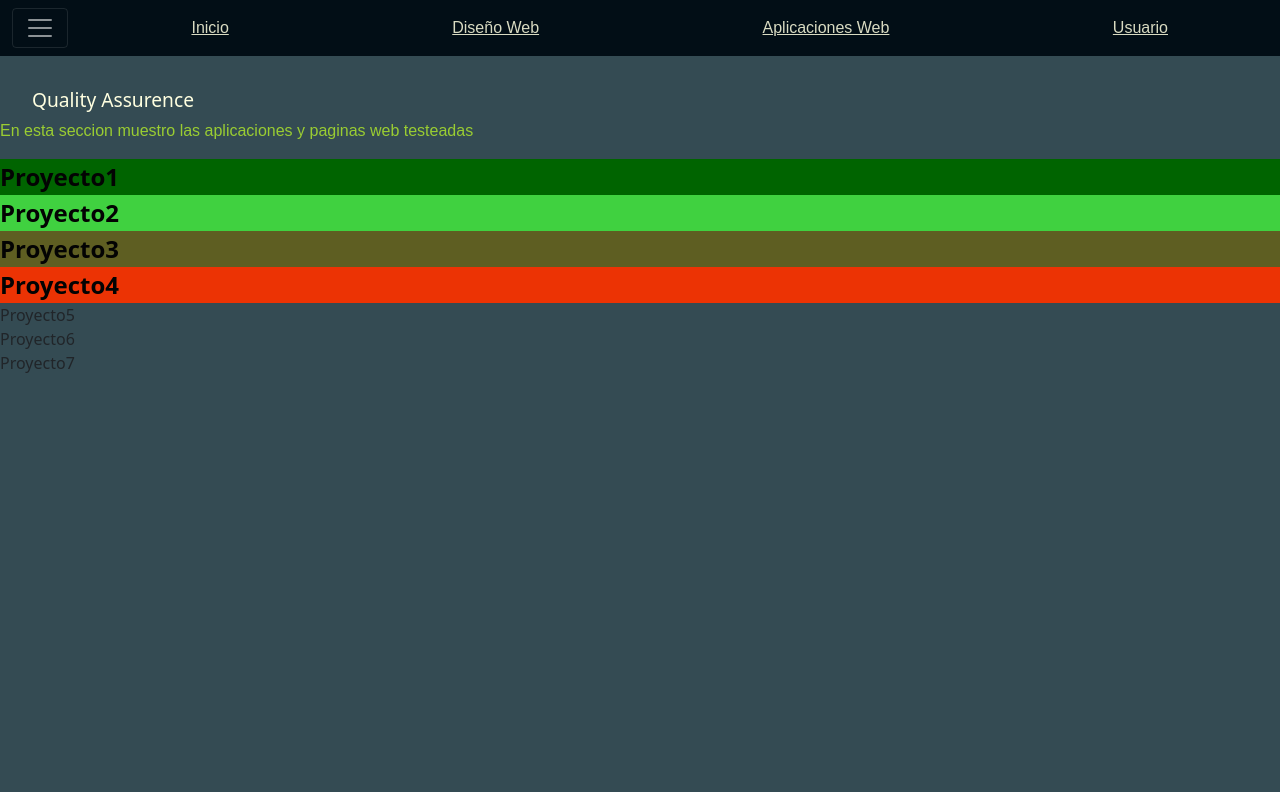
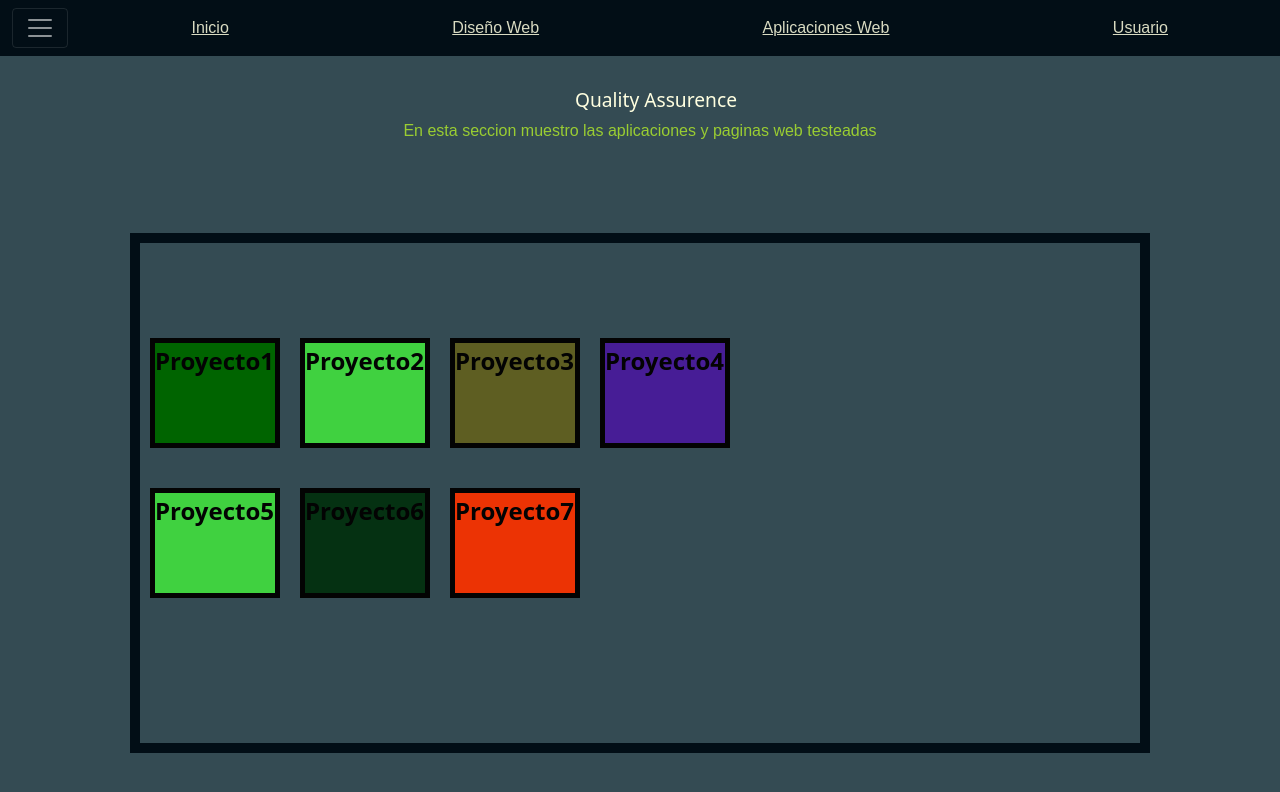
Before and after one commit to Leandro097S/ProyectoFinal-Leandro-Solis, a plain HTML site: page html/index3.html in a window 1280 px wide. Drawn offline with nearby package versions, Linux system fonts and the light colour scheme.

Commit message:
Update styles.css
se agrego nuevos estilos

```diff
--- a/css/styles.css
+++ b/css/styles.css
@@ -1,5 +1,21 @@
 body{
-    background-color: #344b53;
+    background-color: #344b53;}
+form{
+    padding-top: 3%;
+    margin: 5px auto;
+    width: 100%;
+    height: 300px;
+    max-width:500px;
+    outline:2px solid;
+    outline-color: #020e16;
+
+}
+.boton{
+    text-align: center;
+    margin:50px ;
+}
+label{
+    margin-left: auto;
 }
 .navbar{
 
@@ -27,10 +43,19 @@ h1{
 
     padding-top: 2.5%;
     margin-left: 2.5%;
+    text-align: center;
     font-size:larger;
     color:lightyellow;
 }
 h2{
+    text-align: center;
+    padding-top: 2.5%;
+    margin-left: 2.5%;
+    font-size:larger;
+    color:lightyellow;
+}
+h3{
+    text-align: center;
     padding-top: 2.5%;
     margin-left: 2.5%;
     font-size:larger;
@@ -38,7 +63,7 @@ h2{
 }
 
 p{
-
+    text-align: center;
     font-family: Arial;
     color: yellowgreen;
 }
@@ -57,13 +82,35 @@ p{
    width: 90%;
    height: 400px;
    max-width:500px;
-   outline:50px solid;
+   outline:5px solid;
     display: grid ;
-    grid-template-columns: 1fr 1fr 1fr;
-    grid-template-rows:1fr 1fr 1fr 1fr;
+    grid-template-columns: 150px 150px 150px;
+    grid-template-rows:150px 150px 150px ;
 
 }
 .proyectos{
+    margin: 100px auto;
+   width: 100%;
+   height: 500px;
+   max-width:1000px;
+   outline:2px solid;
+   outline-color: #020e16;
+   display: grid ;
+    grid-template-columns: 150px 150px 150px 150px;
+    grid-template-rows:150px 150px 150px 150px;
+}
+.proyectosQA{
+    margin: 100px auto;
+   width: 100%;
+   height: 500px;
+   max-width:1000px;
+   outline:10px solid;
+   outline-color: #020e16;
+   display: grid ;
+   grid-template-columns: 150px 150px 150px 150px;
+   grid-template-rows:150px 150px 150px 150px;
+}
+.chat{
     margin: 100px auto;
    width: 100%;
    height: 500px;
@@ -76,6 +123,7 @@ p{
     text-align: left;
     font-size: 1.5rem;
     font-weight: bold;
+
 
 }
 .elemento2{
@@ -96,23 +144,90 @@ p{
     font-size: 1.5rem;
     font-weight: bold;
 }
+.elemento5{
+    color:rgb(3, 3, 3);
+    text-align: left;
+    font-size: 1.5rem;
+    font-weight: bold;
+}
+.elemento6{
+    color:rgb(3, 3, 3);
+    text-align: left;
+    font-size: 1.5rem;
+    font-weight: bold;
+}
+.elemento7{
+    color:rgb(3, 3, 3);
+    text-align: left;
+    font-size: 1.5rem;
+    font-weight: bold;
+}
 .elemento-1{
     background-color:darkgreen;
 
+    margin: 100px auto;
+   width: 120%;
+   height: 100px;
+   max-width:120px;
+   outline:5px solid;
 
 }
 .elemento-2{
     background-color:rgb(64, 209, 64);
+    margin: 100px auto;
+   width: 120%;
+   height: 100px;
+   max-width:120px;
+   outline:5px solid;
 
 }
 .elemento-3{
     background-color:rgb(94, 94, 34);
+    margin: 100px auto;
+   width: 120%;
+   height: 100px;
+   max-width:120px;
+   outline:5px solid;
 
 }
 .elemento-4{
-    background-color:rgb(236, 51, 4);
+    background-color:rgb(71, 29, 150);
+    margin: 100px auto;
+   width: 120%;
+   height: 100px;
+   max-width:120px;
+   outline:5px solid;
 
 }
+
+.elemento-5{
+    background-color:rgb(64, 209, 64);
+    margin: 100px auto;
+   width: 120%;
+   height: 100px;
+   max-width:120px;
+   outline:5px solid;
+
+}
+.elemento-6{
+    background-color:rgb(5, 49, 18);
+    margin: 100px auto;
+   width: 120%;
+   height: 100px;
+   max-width:120px;
+   outline:5px solid;
+
+}
+.elemento-7{
+    background-color:rgb(236, 51, 4);
+    margin: 100px auto;
+   width: 120%;
+   height: 100px;
+   max-width:120px;
+   outline:5px solid;
+
+}
+
 .dropdown-menu{
     background-color: red;
     color:rgb(217, 219, 194);
@@ -122,3 +237,15 @@ margin-right: 20px;
     background-color: #020e16 !important
 
 }
+.fondo{
+    background-color: aliceblue;
+    margin: 100px auto;
+    width: 100%;
+    height: 500px;
+    max-width:1000px;
+    outline:10px solid;
+    outline-color: #020e16;
+    display: grid ;
+     grid-template-columns: 1fr 1fr 1fr;
+     grid-template-rows:1fr 1fr 1fr 1fr;
+}
```
